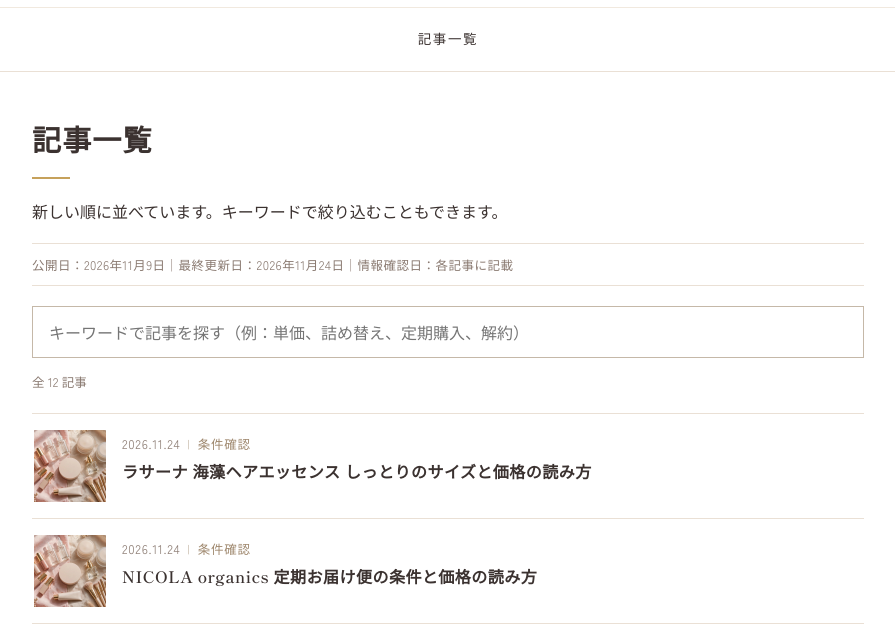
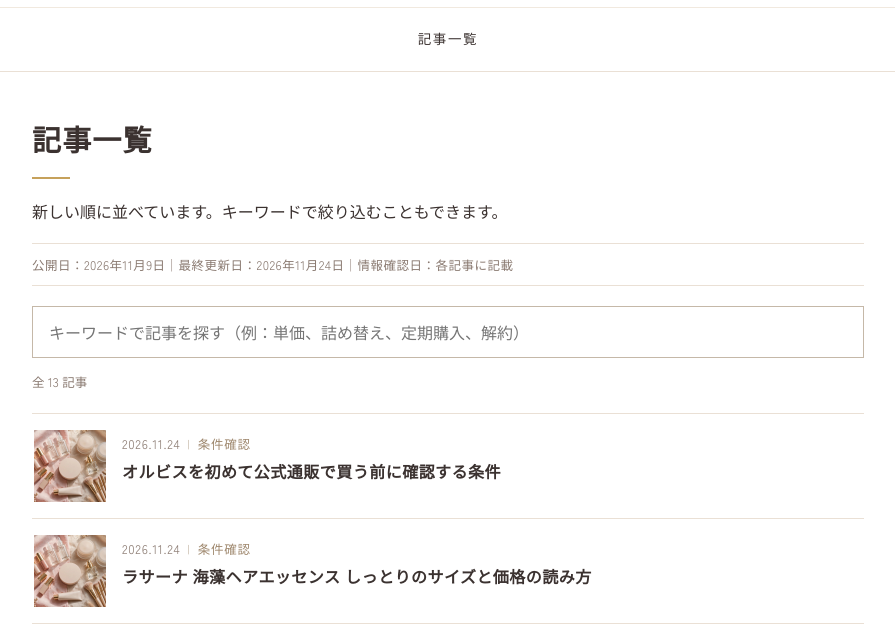
Before and after one commit to miv1982biz-sketch/cosme-site, a plain HTML site: page articles.html in a window 1280 px wide. Shown: the part 96-733 px from the top of the page, without its empty margins (192-1087 px from the left). Drawn offline with Linux system fonts and the light colour scheme.

Commit message:
オルビス記事追加に伴う articles.html / sitemap.xml / rss.xml の更新

```diff
--- a/articles.html
+++ b/articles.html
@@ -37,6 +37,10 @@
 
   <section class="cluster">
     <div class="alist">
+    <a class="card arow" href="articles/orbis-first-purchase.html" data-kw="オルビス 公式オンラインショップ 初めて 初回限定 トライアルセット オルビスユー 980円 返品 30日以内"><span class="rthumb"><img src="assets/hero.jpg" alt="" width="144" height="144" loading="lazy"></span><span class="rbody">
+      <span class="rdate"><time datetime="2026-11-24">2026.11.24</time><span class="rcat">条件確認</span></span>
+      <span class="rtitle">オルビスを初めて公式通販で買う前に確認する条件</span></span>
+    </a>
     <a class="card arow" href="articles/lasana-hair-essence.html" data-kw="ラサーナ La Sana 海藻ヘアエッセンス 洗い流さないトリートメント 容量 価格 詰め替え ヤマサキ"><span class="rthumb"><img src="assets/hero.jpg" alt="" width="144" height="144" loading="lazy"></span><span class="rbody">
       <span class="rdate"><time datetime="2026-11-24">2026.11.24</time><span class="rcat">条件確認</span></span>
       <span class="rtitle">ラサーナ 海藻ヘアエッセンス しっとりのサイズと価格の読み方</span></span>
--- a/rss.xml
+++ b/rss.xml
@@ -1,5 +1,6 @@
 <?xml version="1.0" encoding="UTF-8"?>
-<rss version="2.0"><channel><title>コスメ選びラボ</title><link>https://cosme-erabi.globe-ent.com/</link><description>コスメは、触れた感じと、使う場面で選ぶ。メーカーが公表する質感の説明と使う場面の手がかりから、「使ってみたい」が浮かぶところまでを一緒に作るメディアです。価格と購入条件は、公式情報で確認して併記します。</description><language>ja</language><item><title>ラサーナ 海藻ヘアエッセンス しっとりのサイズと価格の読み方｜コスメ選びラボ</title><link>https://cosme-erabi.globe-ent.com/articles/lasana-hair-essence.html</link><guid>https://cosme-erabi.globe-ent.com/articles/lasana-hair-essence.html</guid><pubDate>Tue, 24 Nov 2026 00:00:00 +0900</pubDate></item>
+<rss version="2.0"><channel><title>コスメ選びラボ</title><link>https://cosme-erabi.globe-ent.com/</link><description>コスメは、触れた感じと、使う場面で選ぶ。メーカーが公表する質感の説明と使う場面の手がかりから、「使ってみたい」が浮かぶところまでを一緒に作るメディアです。価格と購入条件は、公式情報で確認して併記します。</description><language>ja</language><item><title>オルビスを初めて公式通販で買う前に確認する条件｜コスメ選びラボ</title><link>https://cosme-erabi.globe-ent.com/articles/orbis-first-purchase.html</link><guid>https://cosme-erabi.globe-ent.com/articles/orbis-first-purchase.html</guid><pubDate>Tue, 24 Nov 2026 00:00:00 +0900</pubDate></item>
+<item><title>ラサーナ 海藻ヘアエッセンス しっとりのサイズと価格の読み方｜コスメ選びラボ</title><link>https://cosme-erabi.globe-ent.com/articles/lasana-hair-essence.html</link><guid>https://cosme-erabi.globe-ent.com/articles/lasana-hair-essence.html</guid><pubDate>Tue, 24 Nov 2026 00:00:00 +0900</pubDate></item>
 <item><title>NICOLA organics 定期お届け便の条件と価格の読み方｜コスメ選びラボ</title><link>https://cosme-erabi.globe-ent.com/articles/nicola-teiki.html</link><guid>https://cosme-erabi.globe-ent.com/articles/nicola-teiki.html</guid><pubDate>Tue, 24 Nov 2026 00:00:00 +0900</pubDate></item>
 <item><title>フルティア ザ・セラムの成分表示と買い方の条件｜コスメ選びラボ</title><link>https://cosme-erabi.globe-ent.com/articles/frutia-the-serum.html</link><guid>https://cosme-erabi.globe-ent.com/articles/frutia-the-serum.html</guid><pubDate>Tue, 24 Nov 2026 00:00:00 +0900</pubDate></item>
 <item><title>m_f_n オールインワンモイストバランシングセラムの価格と条件の読み方｜コスメ選びラボ</title><link>https://cosme-erabi.globe-ent.com/articles/mfn-allinone-serum.html</link><guid>https://cosme-erabi.globe-ent.com/articles/mfn-allinone-serum.html</guid><pubDate>Tue, 24 Nov 2026 00:00:00 +0900</pubDate></item>
--- a/sitemap.xml
+++ b/sitemap.xml
@@ -11,6 +11,8 @@
   <url><loc>https://cosme-erabi.globe-ent.com/articles/frutia-the-serum.html</loc>
     <lastmod>2026-11-24</lastmod></url>
   <url><loc>https://cosme-erabi.globe-ent.com/articles/mfn-allinone-serum.html</loc>
+    <lastmod>2026-11-24</lastmod></url>
+  <url><loc>https://cosme-erabi.globe-ent.com/articles/orbis-first-purchase.html</loc>
     <lastmod>2026-11-24</lastmod></url>
   <url><loc>https://cosme-erabi.globe-ent.com/articles/ml-tanka-dashikata.html</loc>
     <lastmod>2026-11-14</lastmod></url>
```
